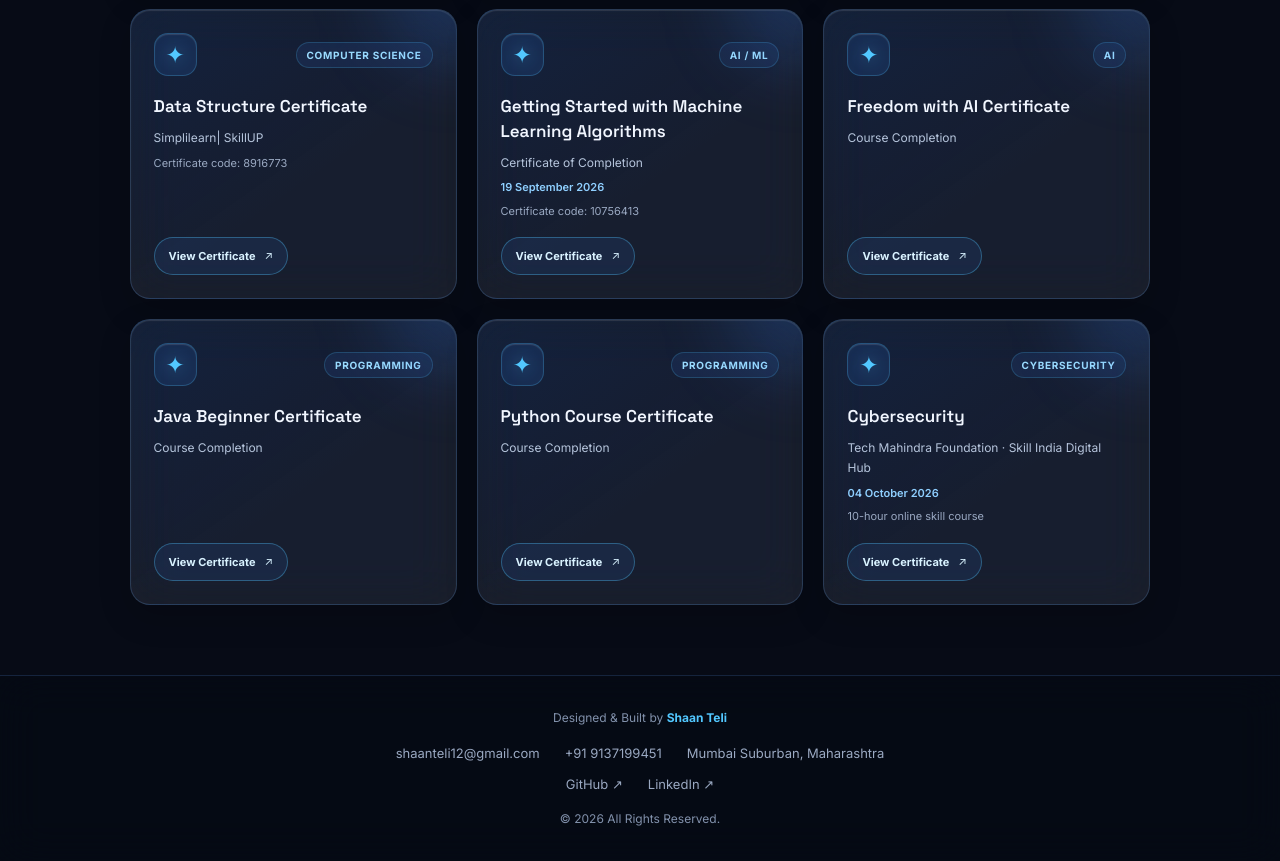
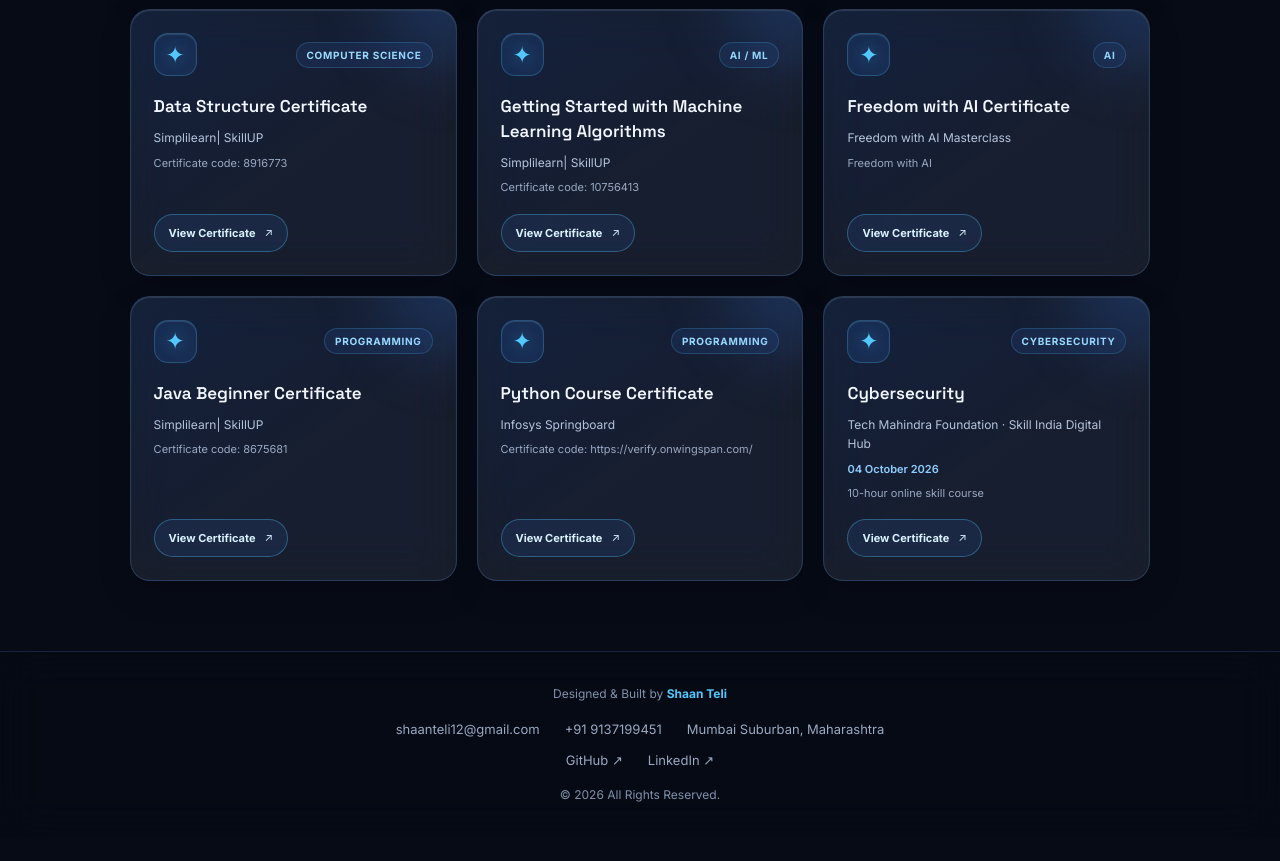
Before and after one commit to codehub-eeb/shaan-portfolio, a React (Vite) app: page / in a window 1280 px wide. Shown: the part 3140-4001 px from the top of the page. After the commit the page ends 3977 px from the top, so only its background shows below. Built offline with nearby package versions, Linux system fonts and the light colour scheme.

Commit message:
Updated portfolio

```diff
--- a/src/App.jsx
+++ b/src/App.jsx
@@ -54,7 +54,7 @@ function App() {
       title: "ADSA Graph Certificate",
       issuer: "Infosys Springboard",
       category: "Technical Course",
-      day: "September 2025",
+      month: "September 2025",
       detail: "Certificate code: https://verify.onwingspan.com/",
       file: "/certificates/adsa-graph.pdf",
     },
@@ -62,7 +62,7 @@ function App() {
       title: "C Programming Certificate",
       issuer: "Great Learning Academy",
       category: "Programming",
-      day: " November 2024",
+      month: " November 2024",
       detail: "Certificate code: https://www.mygreatlearning.com/certificate/BQIKVBJG",
       file: "/certificates/c-programming.pdf",
     },
@@ -70,7 +70,7 @@ function App() {
       title: "CNND Course Certificate",
       issuer: "Cisco Networking Academy",
       category: "Technical Course",
-      day: " March 2026",
+      month: " March 2026",
       detail: "Cisco Networking Academy",
       file: "/certificates/cnnd-course.pdf",
     },
@@ -78,34 +78,40 @@ function App() {
       title: "Data Structure Certificate",
       issuer: "Simplilearn| SkillUP",
       category: "Computer Science",
-      day: " September 2025",
+      month: " September 2025",
       detail: "Certificate code: 8916773",
       file: "/certificates/data-structure.pdf",
     },
     {
       title: "Getting Started with Machine Learning Algorithms",
-      issuer: "Certificate of Completion",
+      issuer: "Simplilearn| SkillUP",
       category: "AI / ML",
-      date: "19 September 2026",
+      month: "September 2026",
       detail: "Certificate code: 10756413",
       file: "/certificates/aiml-certificate.pdf",
     },
     {
       title: "Freedom with AI Certificate",
-      issuer: "Course Completion",
+      issuer: "Freedom with AI Masterclass",
       category: "AI",
+      month: "July 2025",
+      detail: "Freedom with AI",
       file: "/certificates/freedom-with-ai.pdf",
     },
     {
       title: "Java Beginner Certificate",
-      issuer: "Course Completion",
+      issuer: "Simplilearn| SkillUP",
       category: "Programming",
+      month: "July 2025",
+      detail: "Certificate code: 8675681",
       file: "/certificates/java-beginner.pdf",
     },
     {
       title: "Python Course Certificate",
-      issuer: "Course Completion",
+      issuer: "Infosys Springboard",
       category: "Programming",
+      month: "February 2025",
+      detail: "Certificate code: https://verify.onwingspan.com/",
       file: "/certificates/python-course.pdf",
     },
     {
```
